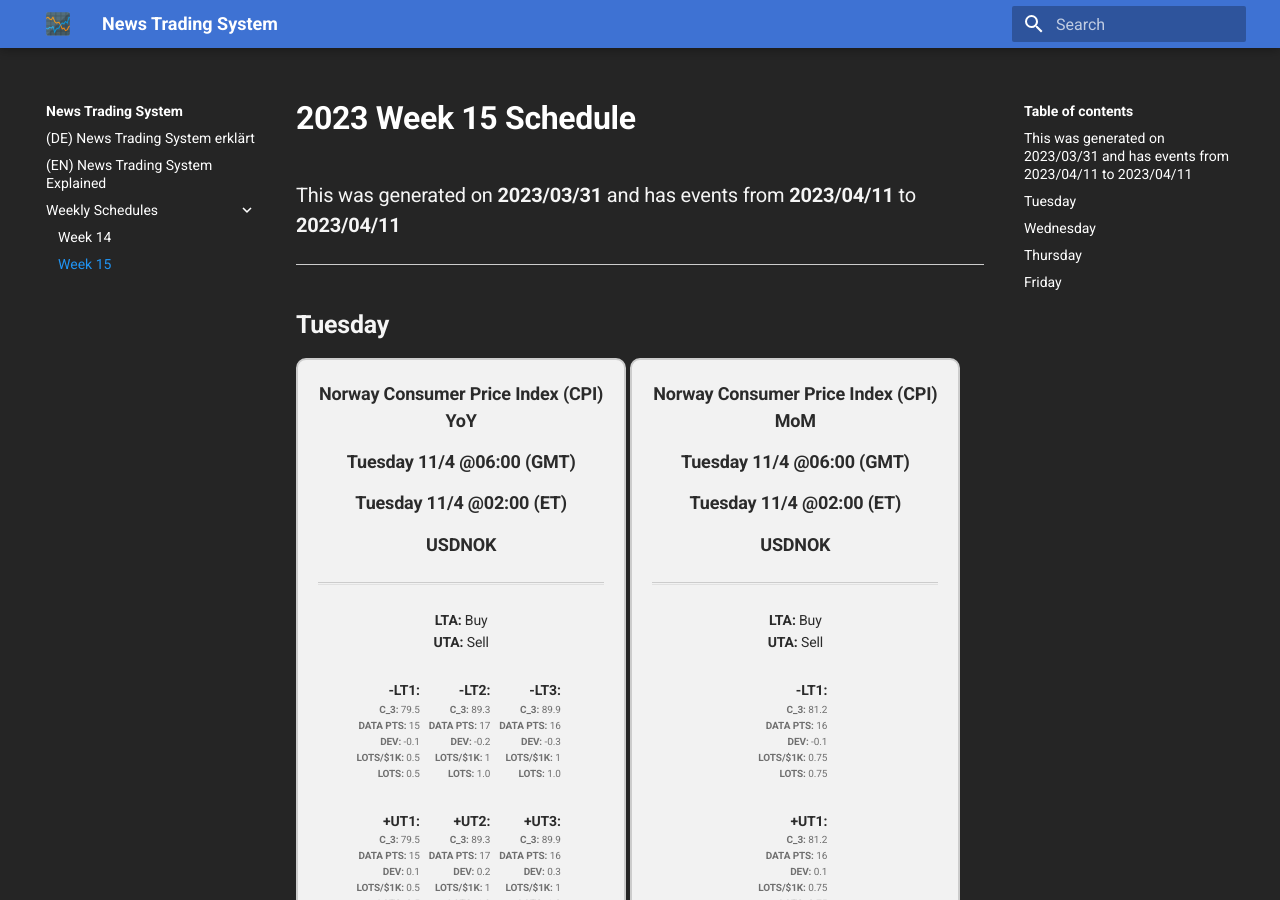
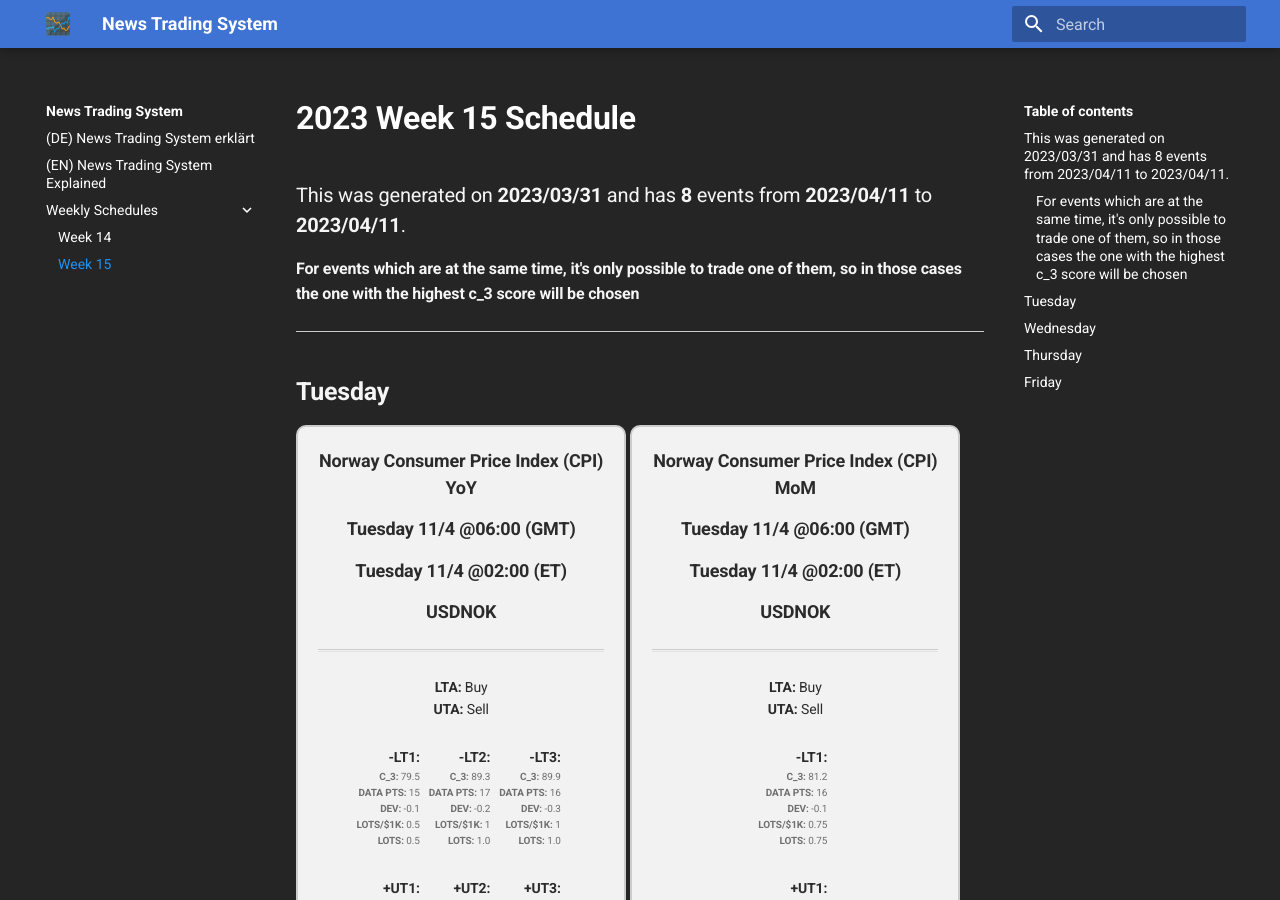
Before and after one commit to spliffli/news-trading-analyzer, an MkDocs documentation site: the page built from docs/weekly-schedules/week-15-schedule.md, in a window 1280 px wide and 900 px high. Built offline with MkDocs 1.6.1 and Material for MkDocs 9.7.7, drawn with Linux system fonts in a browser that asks for light colours; comment, search, counter and statistics services are not loaded.

Commit message:
updated week 14 & 15's markdown files

```diff
--- a/docs/weekly-schedules/week-15-schedule.md
+++ b/docs/weekly-schedules/week-15-schedule.md
@@ -1,6 +1,8 @@
 # **2023 Week 15 Schedule**
 
-### This was generated on **2023/03/31** and has events from **2023/04/11** to **2023/04/11**
+### This was generated on **2023/03/31** and has **8** events from **2023/04/11** to **2023/04/11**.
+
+#### For events which are at the same time, it's only possible to trade one of them, so in those cases the one with the highest c_3 score will be chosen
 
 --------
 
```
Also changed, not shown: docs/weekly-schedules/week-14-schedule.md (+2 -0 lines).
